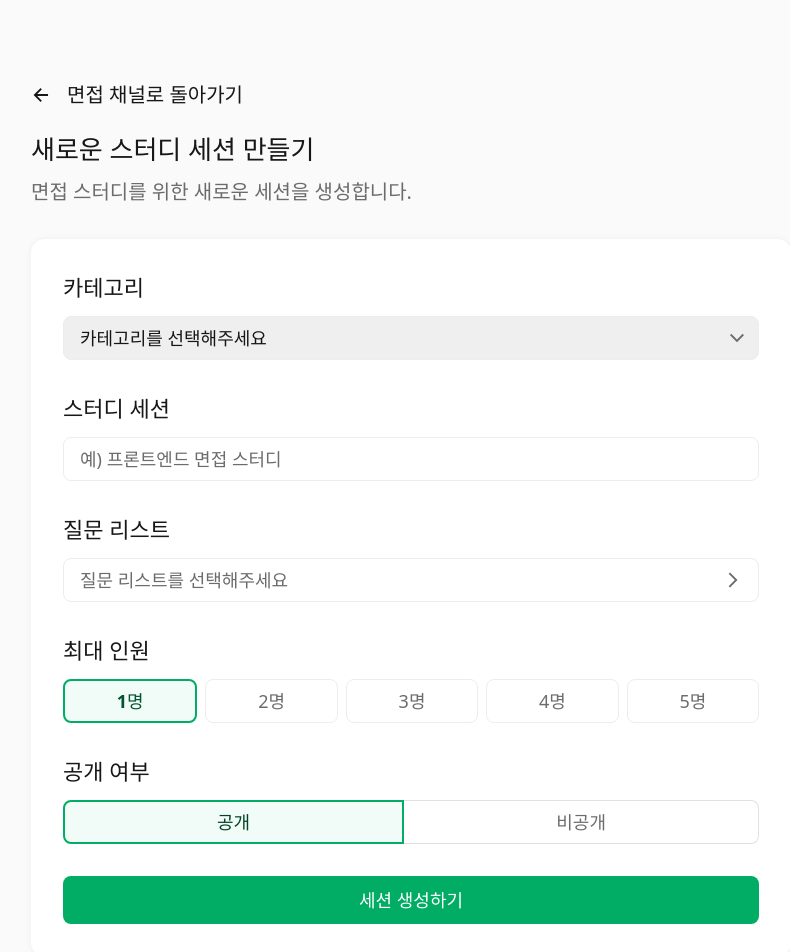
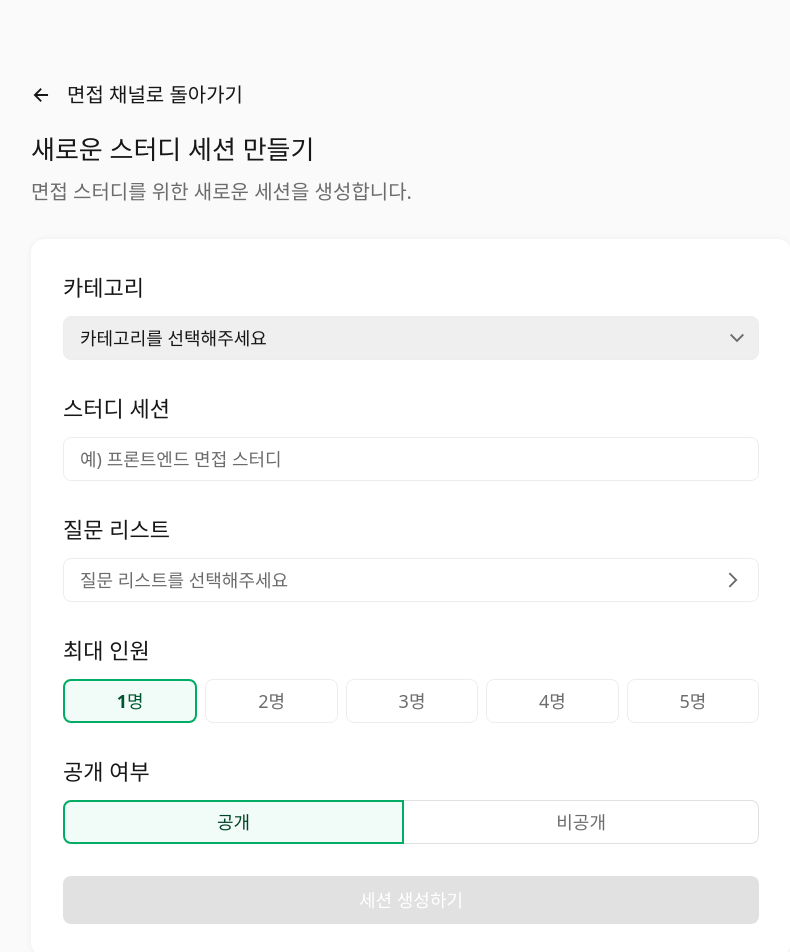
Before and after one commit to yiseungyun/Preview.refactor, a React (Vite) app in the folder frontend/: page /sessions/create in a window 1280 px wide. Shown: the top 952 px of the page, without its empty margins (49-839 px from the left). Built offline with nearby package versions, Linux system fonts and the light colour scheme; a web font is replaced by a local one.

Commit message:
feat: 스터디 세션 생성 시 세션 생성 버튼 비활성화/활성화 기능 추가

```diff
--- a/frontend/src/components/sessions/create/SessionForm/CategorySection/index.tsx
+++ b/frontend/src/components/sessions/create/SessionForm/CategorySection/index.tsx
@@ -5,7 +5,7 @@ import useSessionFormStore from "../../../../../stores/useSessionFormStore";
 const CategorySection = () => {
   const { category, setCategory } = useSessionFormStore();
 
-  const handleChange = (event: React.ChangeEvent<HTMLSelectElement>) => {
+  const changeHandler = (event: React.ChangeEvent<HTMLSelectElement>) => {
     setCategory(event.target.value);
   };
 
@@ -16,13 +16,13 @@ const CategorySection = () => {
         <select
           className="text-medium-m w-full h-11 pl-4 border-custom-s border-gray-100 rounded-custom-m appearance-none"
           value={category}
-          onChange={handleChange}
+          onChange={changeHandler}
         >
           <option value="" disabled>
             카테고리를 선택해주세요
           </option>
-          <option value="option1">프론트엔드</option>
-          <option value="option2">백엔드</option>
+          <option value="프론트엔드">프론트엔드</option>
+          <option value="백엔드">백엔드</option>
         </select>
         <span className="absolute top-1/2 -translate-y-1/2 right-3 pointer-events-none">
           <IoChevronDownSharp className="w-5 h-5 text-gray-400" />
--- a/frontend/src/components/sessions/create/SessionForm/index.tsx
+++ b/frontend/src/components/sessions/create/SessionForm/index.tsx
@@ -4,8 +4,18 @@ import ParticipantSection from "./ParticipantSection";
 import NameSection from "./NameSection";
 import QuestionListSection from "./QuestionListSection";
 import ListSelectModal from "./ListSelectModal";
+import useSessionFormStore from "../../../../stores/useSessionFormStore";
 
 const SessionForm = () => {
+  const isValid = useSessionFormStore((state) => state.isFormValid());
+
+  const submitHandler = () => {
+    if (!isValid) {
+      return;
+    }
+    // 폼 제출
+  };
+
   return (
     <div className="flex flex-col gap-8 p-8 bg-gray-white shadow-8 w-47.5 rounded-custom-l">
       <ListSelectModal />
@@ -14,7 +24,13 @@ const SessionForm = () => {
       <QuestionListSection />
       <ParticipantSection />
       <AccessButton />
-      <button className="w-full h-12 bg-green-200 rounded-custom-m text-semibold-r text-gray-white">
+      <button
+        className={`w-full h-12 rounded-custom-m text-semibold-r text-gray-white
+        ${isValid ? "bg-green-200" : "bg-gray-200"}
+          `}
+        onClick={submitHandler}
+        disabled={!isValid}
+      >
         세션 생성하기
       </button>
     </div>
--- a/frontend/src/stores/useSessionFormStore.ts
+++ b/frontend/src/stores/useSessionFormStore.ts
@@ -18,6 +18,8 @@ interface SessionFormState {
   setAccess: (access: "private" | "public") => void;
   setTab: (tab: "myList" | "savedList") => void;
   setSelectedOpenId: (selectedOpenId: number) => void;
+
+  isFormValid: () => boolean;
 }
 
 const initialState = {
@@ -31,7 +33,7 @@ const initialState = {
   selectedOpenId: -1,
 };
 
-const useSessionFormStore = create<SessionFormState>((set) => ({
+const useSessionFormStore = create<SessionFormState>((set, get) => ({
   ...initialState,
 
   setCategory: (category) => set({ category }),
@@ -42,6 +44,16 @@ const useSessionFormStore = create<SessionFormState>((set) => ({
   setAccess: (access) => set({ access }),
   setTab: (tab) => set({ tab }),
   setSelectedOpenId: (id) => set({ selectedOpenId: id }),
+
+  isFormValid: () => {
+    const state = get();
+    return (
+      state.category.trim() !== "" &&
+      state.sessionName.trim() !== "" &&
+      state.questionId > 0 &&
+      state.questionTitle.trim() !== ""
+    );
+  },
 }));
 
 export default useSessionFormStore;
```
